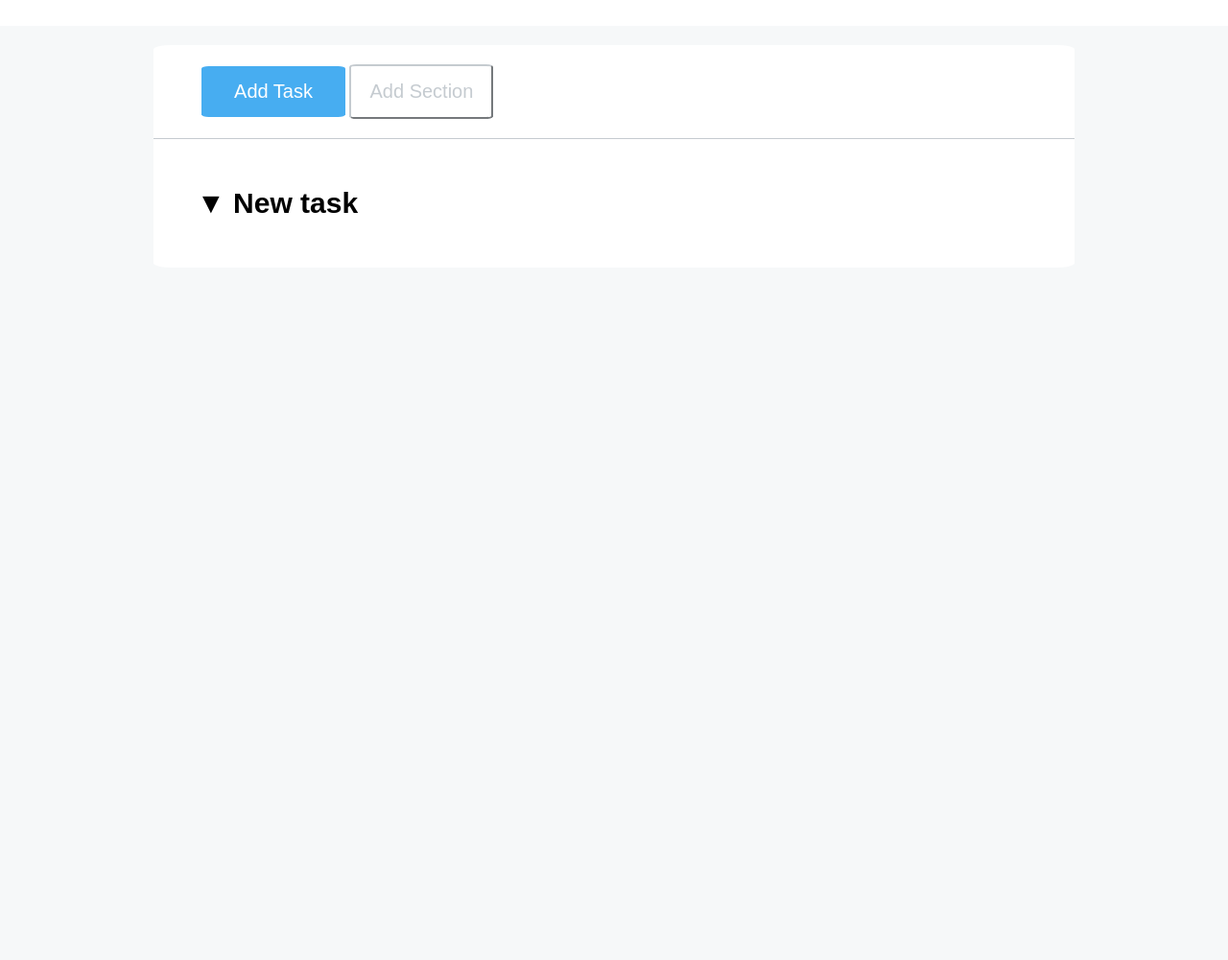
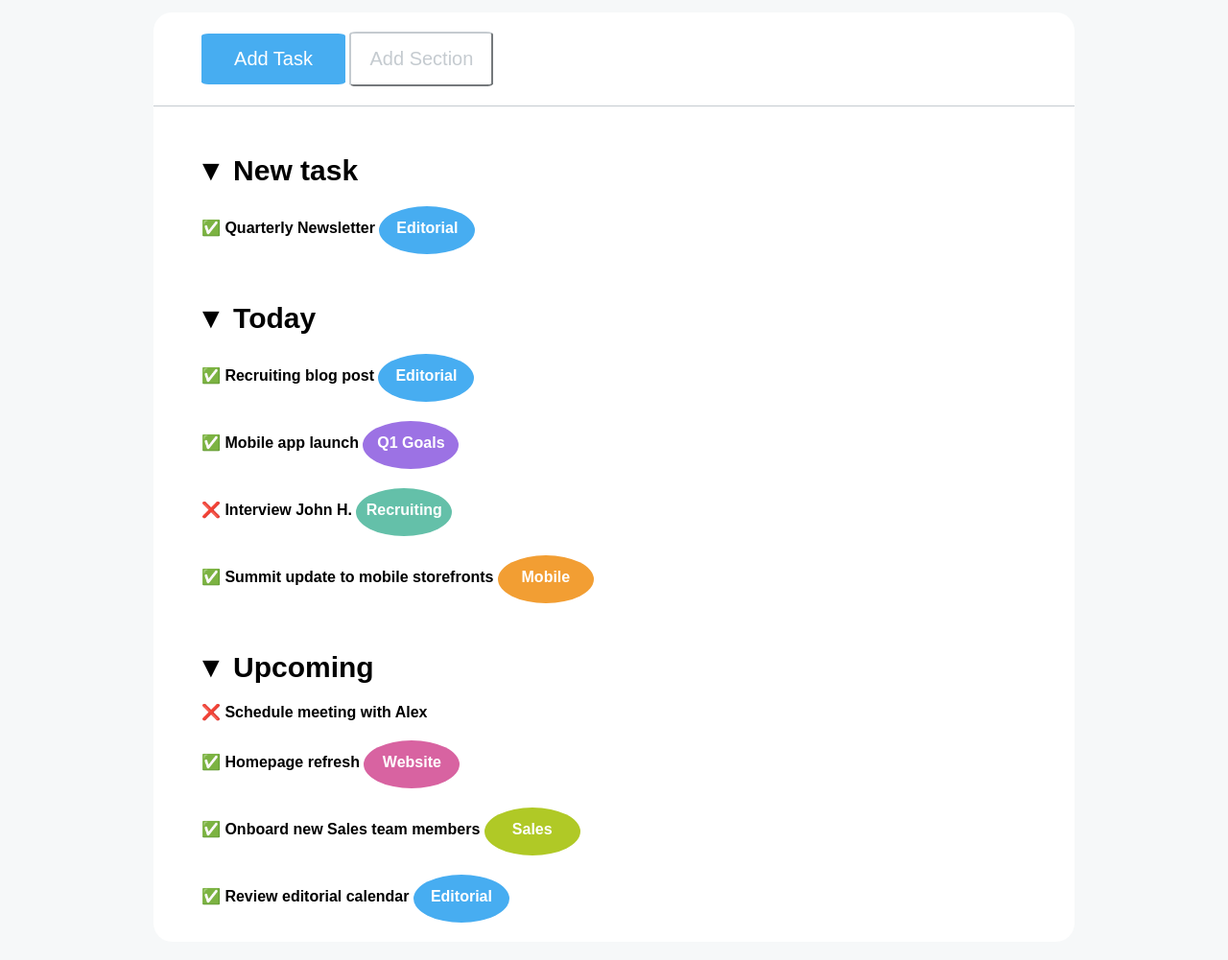
Before and after one commit to GianlucaPolcino/html-css-toboolist, a plain HTML site: page index.html in a window 1280 px wide. Shown: the part 73-1074 px from the top of the page at 96% size. Before the commit the page ends 800 px from the top, so only its background shows below. Drawn offline with Linux system fonts and the light colour scheme.

Commit message:
main done with unicode

```diff
--- a/assets/css/style.css
+++ b/assets/css/style.css
@@ -11,7 +11,7 @@ body{
 }
 
 .container-header{
-    height: 100px;
+    height: 66px;
     background-color: white;
 
 }
@@ -20,6 +20,7 @@ body{
     width: 75%;
     margin: 20px auto;
     border-radius: 2%;
+    padding-bottom: 20px;
     background-color: white;
 
 }
@@ -65,7 +66,49 @@ header h1{
 }
 
 .quest-titles{
-    padding: 50px 45px;
+    padding-top: 50px;
+    padding-left: 45px;
     font-size: 30px;
 
 }
+
+.tasks p{
+    padding-top: 20px;
+    padding-left: 50px;
+    font-weight: bold;
+}
+
+.bubble{
+    display: inline-block;
+    width: 100px;
+    height: 50px;
+    line-height: 45px;
+    text-align: center;
+    border-radius: 50%;
+    color: white;
+
+}
+
+.editorial{
+    background-color: #47adf1;
+}
+
+.goals{
+    background-color: #9c72e4;
+}
+
+.recruiting{
+    background-color: #64c0a9;
+}
+
+.mobile{
+    background-color: #f29e33;
+}
+
+.website{
+    background-color: #d863a1;
+}
+
+.sales{
+    background-color: #b0c926;
+}
--- a/index.html
+++ b/index.html
@@ -23,10 +23,27 @@
 
             <div class="border"></div>
 
-            <section>
+            <section class="tasks">
                 <h2 class="quest-titles">&#9660; New task</h2>
-                <p class=""></p>
+                <p>&#9989; Quarterly Newsletter <span class="bubble editorial">Editorial</span></p>
             </section>
+
+            <section class="tasks">
+                <h2 class="quest-titles">&#9660; Today</h2>
+                <p>&#9989; Recruiting blog post <span class="bubble editorial">Editorial</span></p>
+                <p>&#9989; Mobile app launch <span class="bubble goals">Q1 Goals</span></p>
+                <p>&#10060; Interview John H. <span class="bubble recruiting">Recruiting</span></p>
+                <p>&#9989; Summit update to mobile storefronts <span class="bubble mobile">Mobile</span></p>
+            </section>
+
+            <section class="tasks">
+                <h2 class="quest-titles">&#9660; Upcoming</h2>
+                <p>&#10060; Schedule meeting with Alex</p>
+                <p>&#9989; Homepage refresh <span class="bubble website">Website</span></p>
+                <p>&#9989; Onboard new Sales team members <span class="bubble sales">Sales</span></p>
+                <p>&#9989; Review editorial calendar <span class="bubble editorial">Editorial</span></p>
+            </section>
+
 
         </div>
 
```
